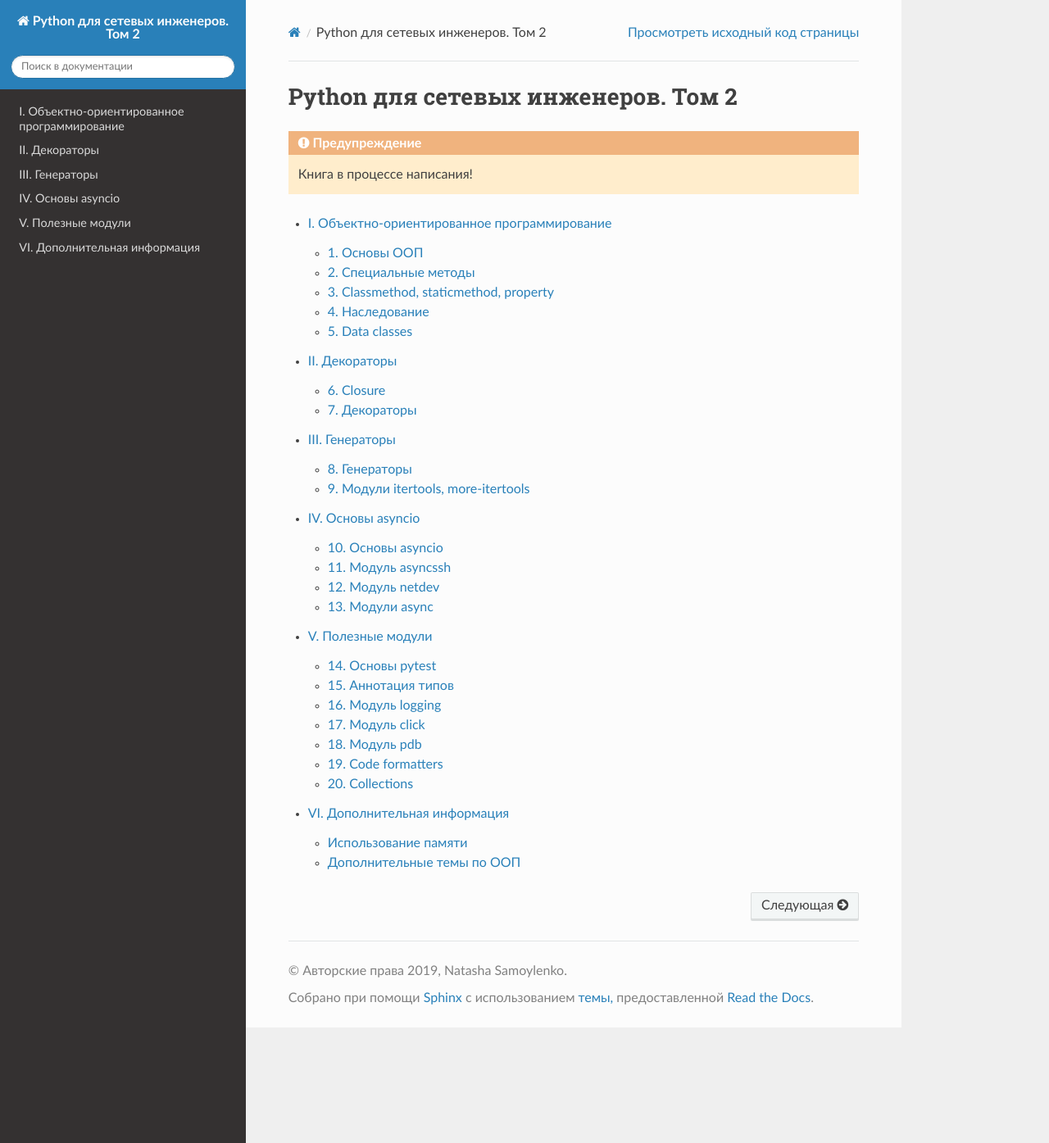
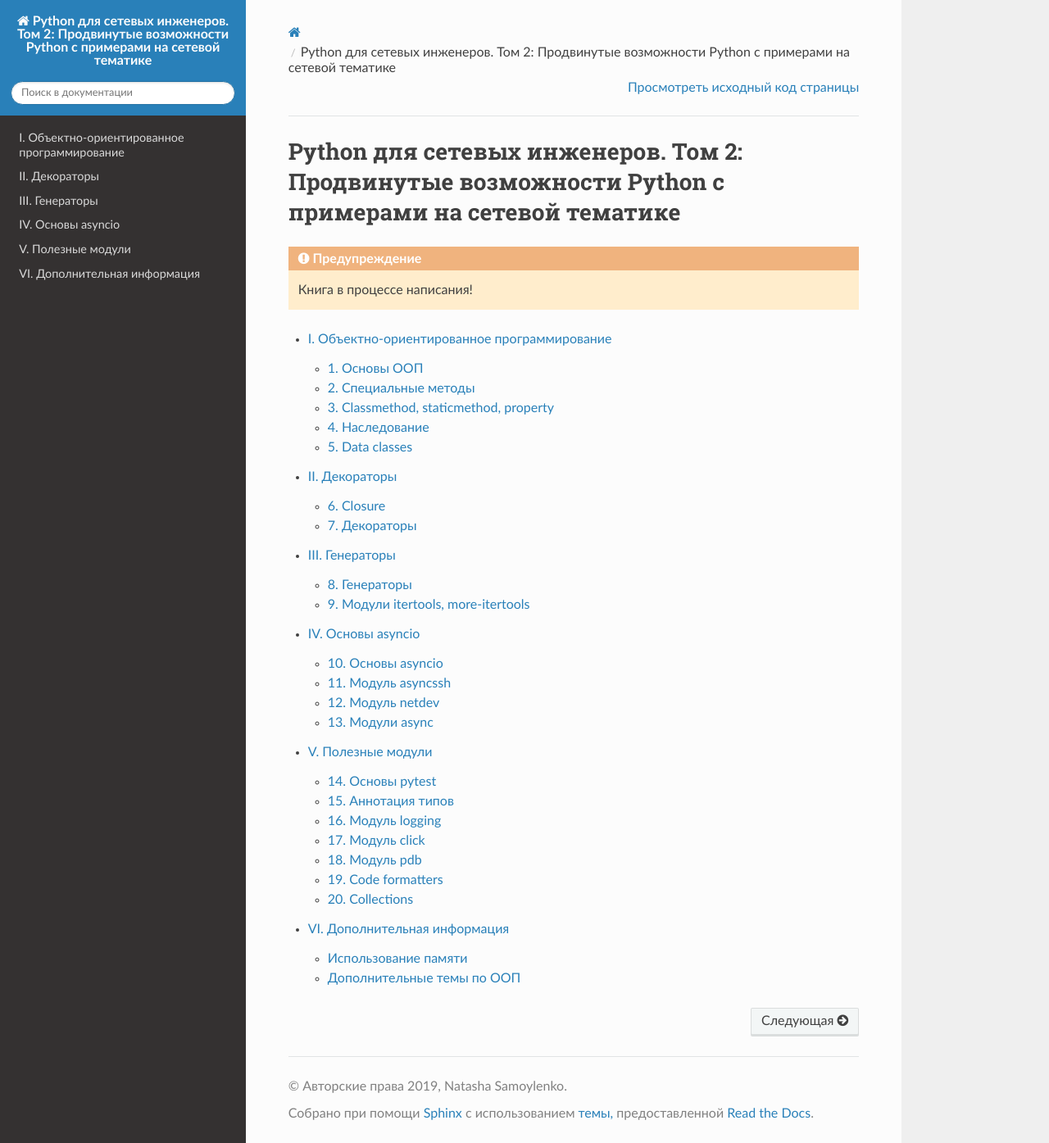
Before and after one commit to natenka/advpyneng-book, a Sphinx documentation site: the page built from docs/source/index.rst, in a window 1280 px wide and 1395 px high. Shown: the whole window at 82% size. Built offline with Sphinx 7.4.7 and the Read the Docs theme 2.0.0, drawn with Linux system fonts in a browser that asks for light colours; pages that are not in the unit, such as notebooks, are missing from menus.

Commit message:
Try extended name

```diff
--- a/docs/source/conf.py
+++ b/docs/source/conf.py
@@ -17,7 +17,7 @@
 
 # -- Project information -----------------------------------------------------
 
-project = 'Python для сетевых инженеров. Том 2'
+project = 'Python для сетевых инженеров. Том 2: Продвинутые возможности Python с примерами на сетевой тематике'
 copyright = '2019, Natasha Samoylenko'
 author = 'Natasha Samoylenko'
 
--- a/docs/source/contents.rst
+++ b/docs/source/contents.rst
@@ -1,5 +1,5 @@
-Python для сетевых инженеров. Том 2
-========================================
+Python для сетевых инженеров. Том 2: Продвинутые возможности Python с примерами на сетевой тематике
+===================================================================================================
 
 .. warning::
 
--- a/docs/source/index.rst
+++ b/docs/source/index.rst
@@ -1,5 +1,5 @@
-Python для сетевых инженеров. Том 2
-========================================
+Python для сетевых инженеров. Том 2: Продвинутые возможности Python с примерами на сетевой тематике
+===================================================================================================
 
 .. warning::
 
```
